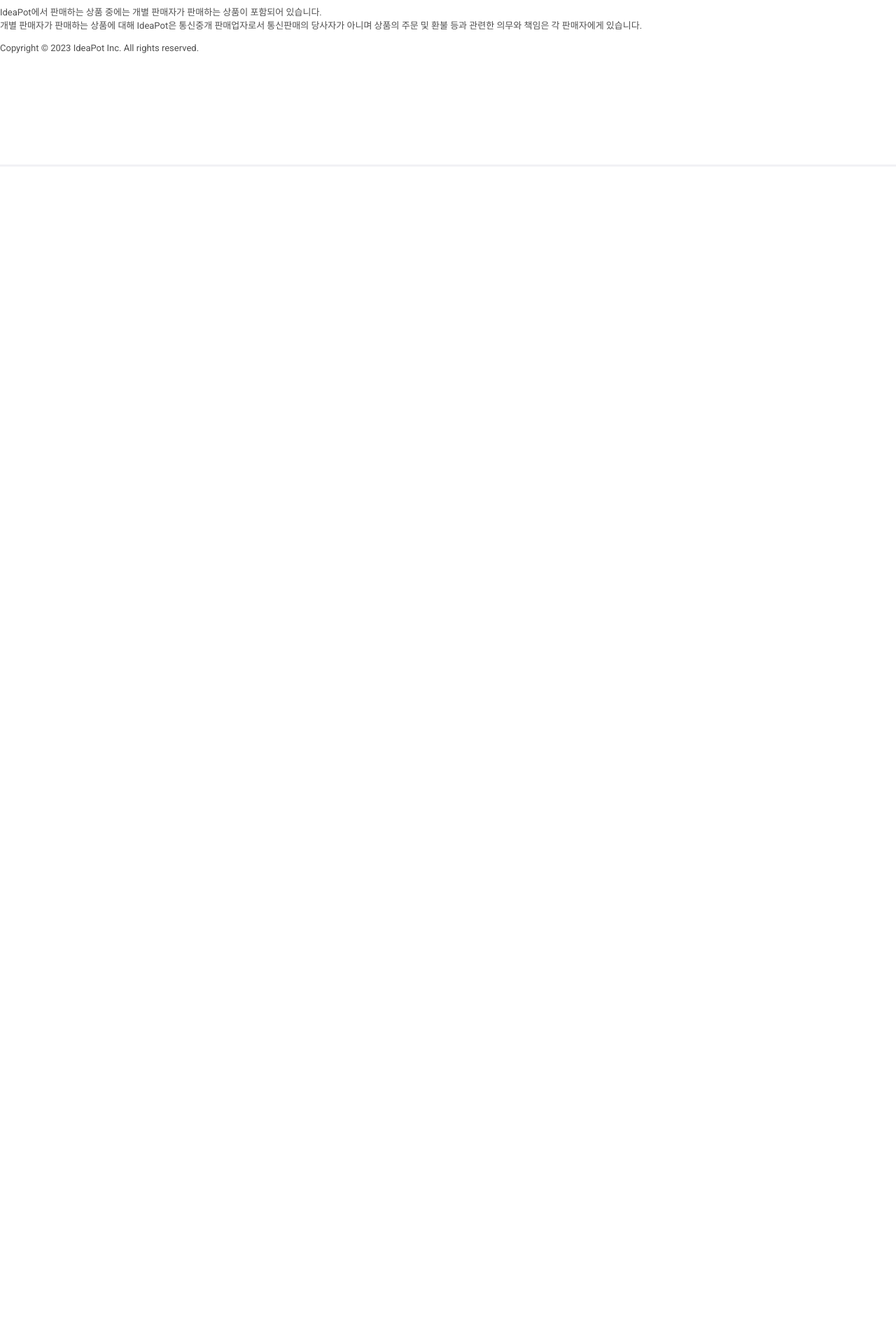
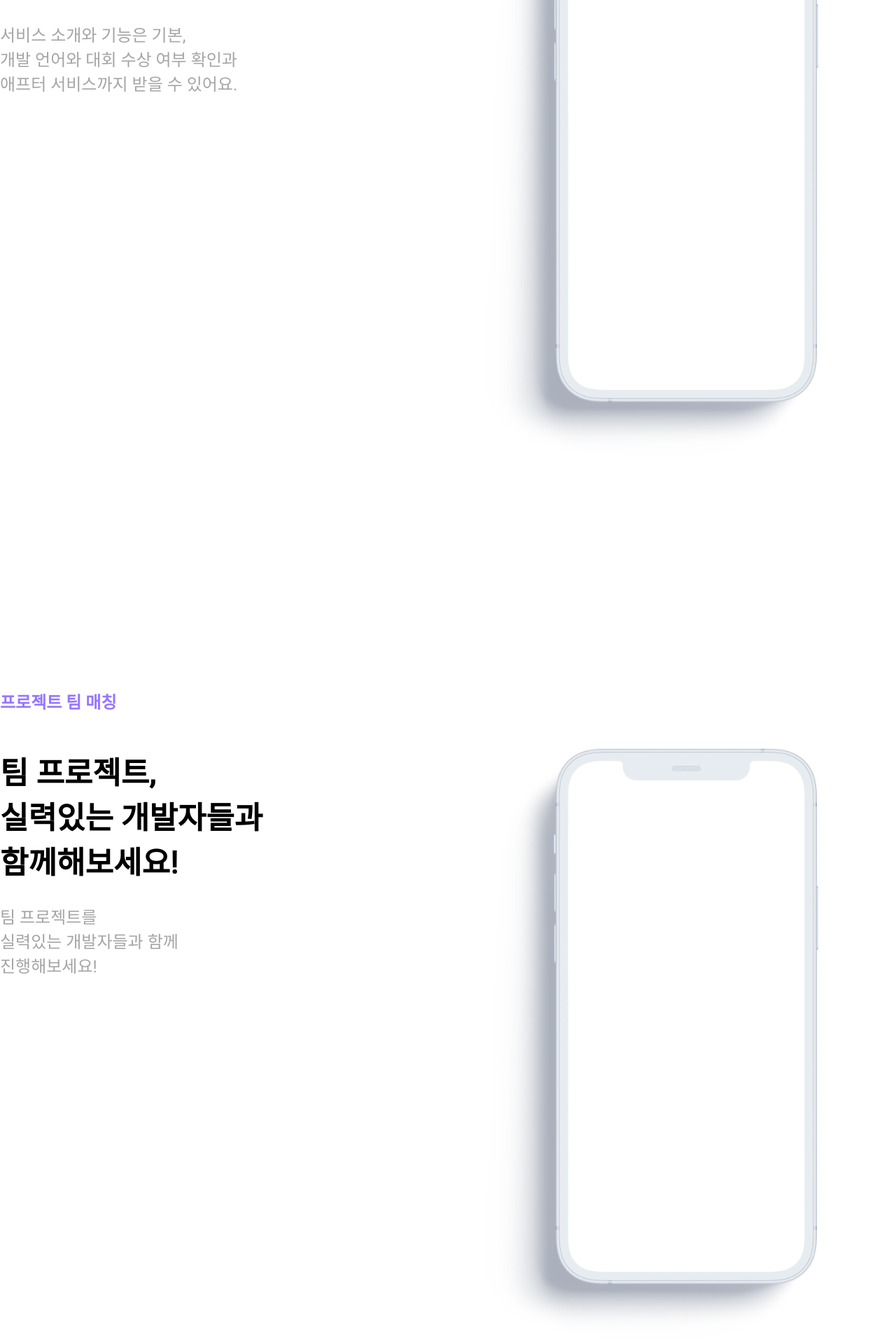
Before and after one commit to Brain-Compiler/new-ideapot-front, a Next.js app: page /main in a window 1280 px wide. Shown: the part 1631-3551 px from the top of the page at 70% size. Before the commit the page ends 1869 px from the top, so only its background shows below. Built offline with nearby package versions, Linux system fonts and the light colour scheme.

Commit message:
FEAT: Add Main Page

```diff
--- a/src/pages/main/index.tsx
+++ b/src/pages/main/index.tsx
@@ -1,4 +1,5 @@
 import BtnSection from "@/components/main/main/btnSection";
+import SectionTemplate from "@/components/main/main/sectionTemplate";
 import SwiperSection from "@/components/main/main/swiper";
 
 const Main = () => {
@@ -6,6 +7,25 @@ const Main = () => {
     <main>
       <SwiperSection />
       <BtnSection />
+      <SectionTemplate
+        category={"서비스 거래"}
+        title={"서비스 거래, \n소개부터 거래까지 \n확실하게"}
+        description={
+          "서비스 소개와 기능은 기본, \n개발 언어와 대회 수상 여부 확인과 \n애프터 서비스까지 받을 수 있어요."
+        }
+      />
+      <SectionTemplate
+        category={"프로젝트 팀 매칭"}
+        title={"팀 프로젝트, \n실력있는 개발자들과 \n함께해보세요!"}
+        description={"팀 프로젝트를 \n실력있는 개발자들과 함께 \n진행해보세요!"}
+      />
+      <SectionTemplate
+        category={"애프터 서비스"}
+        title={"실력있는 개발자들에게 \n구매한 서비스를 관리받으세요!"}
+        description={
+          "실력있는 개발자들을 통해 \n구매한 서비스를 발전시키고 \n유지보수 받으세요!"
+        }
+      />
     </main>
   );
 };
```
